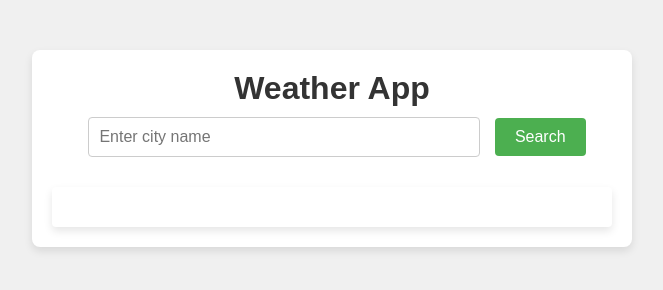
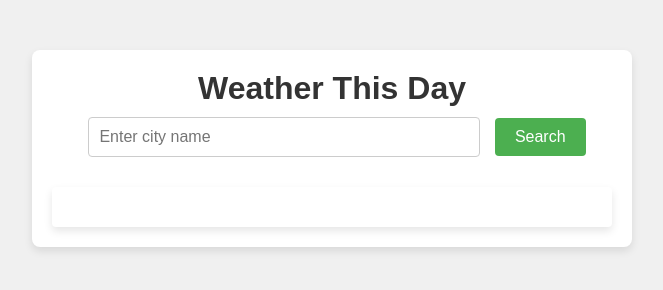
Before and after one commit to muhwal21/Individual_Assignment_Javascript, a plain HTML site: page index.html in a window 1280 px wide. Shown: the whole page, without its empty margins (308-971 px from the left). Drawn offline with Linux system fonts and the light colour scheme; no server answers.

Commit message:
change title

```diff
--- a/index.html
+++ b/index.html
@@ -8,7 +8,7 @@
 </head>
 <body>
     <div class="container">
-        <h1>Weather App</h1>
+        <h1>Weather This Day</h1>
         <input type="text" id="city-input" placeholder="Enter city name">
         <button onclick="searchWeather()">Search</button>
         <div id="weather-container"></div>
```
